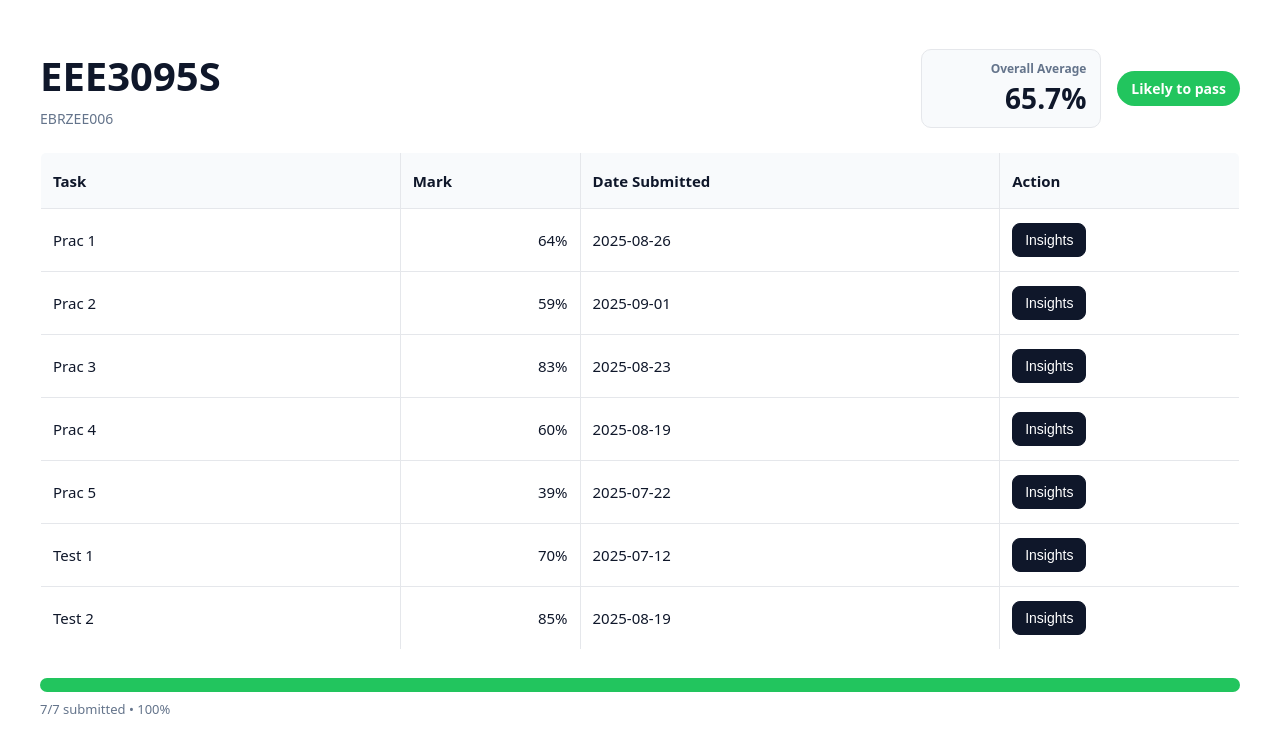
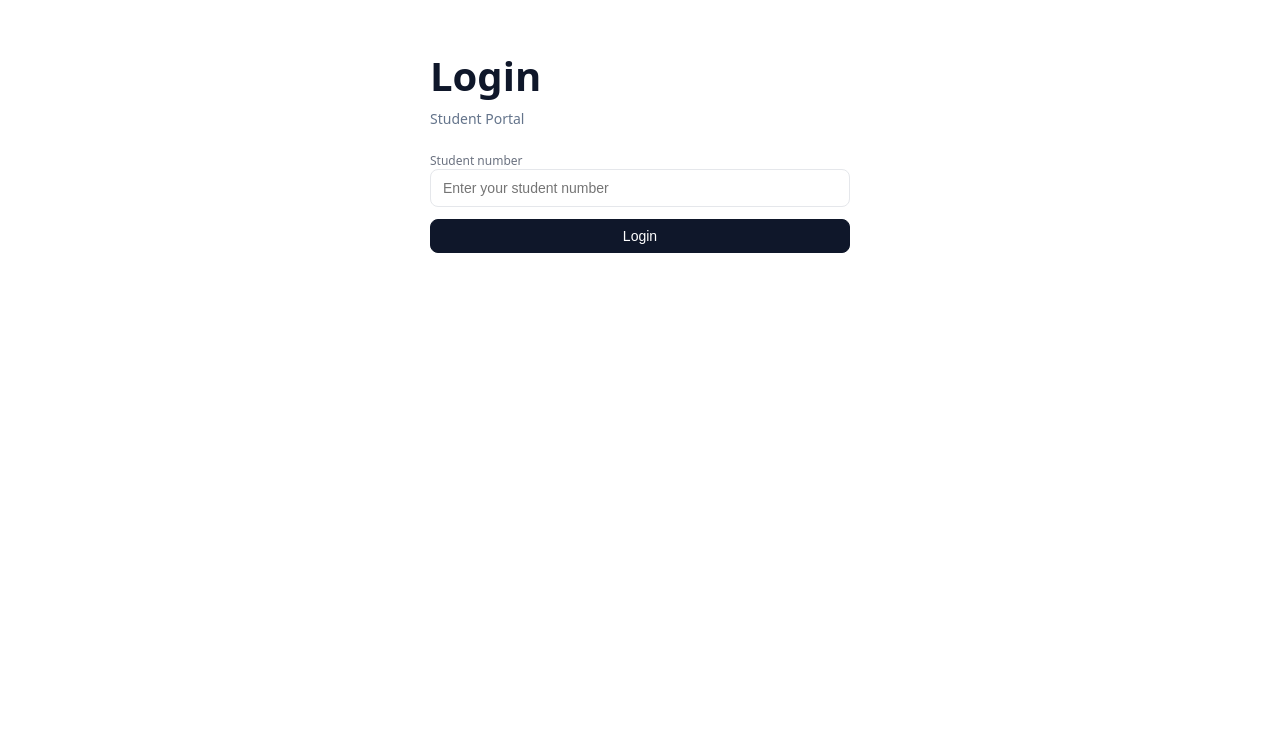
Before and after one commit to Abo6788/Intervarsity_Hackathon, a React (Vite) app in the folder src/frontend/: page / in a window 1280 px wide. Shown: the top 752 px of the page. Built offline with nearby package versions, Linux system fonts and the light colour scheme.

Commit message:
Added login page

```diff
--- a/src/frontend/src/App.tsx
+++ b/src/frontend/src/App.tsx
@@ -1,5 +1,13 @@
+import { useState } from "react";
+import LoginPage from "./LoginPage";
 import CoursePage from "./CoursePage";
 
 export default function App() {
-  return <CoursePage />;
+  const [studentId, setStudentId] = useState<string | null>(null);
+
+  return studentId ? (
+    <CoursePage studentId={studentId} />
+  ) : (
+    <LoginPage onLogin={(id: string) => setStudentId(id)} />
+  );
 }
--- a/src/frontend/src/CoursePage.tsx
+++ b/src/frontend/src/CoursePage.tsx
@@ -14,37 +14,41 @@ function randomDateWithin(daysBack: number) {
   const now = new Date();
   const past = new Date(now);
   past.setDate(now.getDate() - randomInt(0, daysBack));
-  return past.toISOString().slice(0, 10);
-}
-function makeRows(): Row[] {
-  const tasks = ["Prac 1","Prac 2","Prac 3","Prac 4","Prac 5","Test 1","Test 2"];
-  return tasks.map((task) => {
-    let mark: number;
-    const r = Math.random();
-    if (r < 0.1) mark = randomInt(86, 100);
-    else if (r > 0.9) mark = randomInt(35, 54);
-    else mark = randomInt(55, 85);
-
-    return { task, mark, dateSubmitted: randomDateWithin(90) };
-  });
+  const d = past.toISOString().split("T")[0];
+  return d;
 }
 
-function getStatus(avg: number) {
-  if (avg < 50) return { label: "At risk of failure", type: "at-risk" };
-  if (avg < 65) return { label: "Possible failure", type: "possible" };
-  return { label: "Likely to pass", type: "likely" };
+function generateRows(): Row[] {
+  const tasks = [
+    "Lab 1",
+    "Lab 2",
+    "Lab 3",
+    "Quiz 1",
+    "Quiz 2",
+    "Assignment 1",
+    "Assignment 2",
+    "Project Milestone",
+  ];
+  return tasks.map((t) => ({
+    task: t,
+    dateSubmitted: randomDateWithin(40),
+    mark: randomInt(50, 95),
+  }));
 }
 
-export default function CoursePage() {
-  const rows = useMemo(() => makeRows(), []);
+export default function CoursePage({ studentId }: { studentId: string }) {
+  const rows = useMemo(() => generateRows(), []);
   const total = rows.length;
+  const average = Math.round(
+    rows.reduce((s, r) => s + r.mark, 0) / Math.max(total, 1)
+  );
 
-  const average =
-    Math.round((rows.reduce((sum, r) => sum + r.mark, 0) / total) * 10) / 10;
+  const statusType =
+    average >= 75 ? "good" : average >= 60 ? "ok" : average >= 50 ? "warn" : "bad";
+  const statusLabel =
+    average >= 75 ? "Excellent" : average >= 60 ? "On track" : average >= 50 ? "At risk" : "Failing";
 
-  const { label: statusLabel, type: statusType } = getStatus(average);
-
-  const progressPct = 100; // assume all tasks submitted
+  const progressPct = Math.round((rows.length / total) * 100);
 
   return (
     <div className="course-page">
@@ -52,7 +56,7 @@ export default function CoursePage() {
         <header className="course-header">
           <div className="header-left">
             <h1 className="course-code">EEE3095S</h1>
-            <p className="student-id">EBRZEE006</p>
+            <p className="student-id">{studentId}</p>
           </div>
           <div className="header-right">
             <div className="avg-card">
@@ -63,43 +67,39 @@ export default function CoursePage() {
           </div>
         </header>
 
-        <table className="marks-table">
-          <colgroup>
-            <col style={{ width: "30%" }} />
-            <col style={{ width: "15%" }} />
-            <col style={{ width: "35%" }} />
-            <col style={{ width: "20%" }} />
-          </colgroup>
+        <div className="toolbar">
+          <input className="search-input" placeholder="Search assessments…" />
+          <button className="btn">Export CSV</button>
+        </div>
 
+        <div className="table-wrapper">
+          <table className="table">
             <thead>
               <tr>
                 <th>Task</th>
+                <th>Date Submitted</th>
                 <th>Mark</th>
-              <th>Date Submitted</th>
-              <th>Action</th>
               </tr>
             </thead>
-
             <tbody>
-            {rows.map((r) => (
-              <tr key={r.task}>
+              {rows.map((r, i) => (
+                <tr key={i}>
                   <td>{r.task}</td>
-                <td className="num">{r.mark}%</td>
                   <td>{r.dateSubmitted}</td>
                   <td>
-                  <button className="btn">Insights</button>
+                    <span className={`badge ${r.mark >= 75 ? "good" : r.mark >= 60 ? "ok" : r.mark >= 50 ? "warn" : "bad"}`}>
+                      {r.mark}%
+                    </span>
                   </td>
                 </tr>
               ))}
             </tbody>
           </table>
+        </div>
 
-        <div className="progress-wrapper">
+        <div className="progress">
           <div className="progress-bar">
-            <div
-              className="progress-fill"
-              style={{ width: `${progressPct}%` }}
-            />
+            <div className="progress-fill" style={{ width: `${progressPct}%` }} />
           </div>
           <div className="progress-caption">
             {total}/{total} submitted • {progressPct}%
--- /dev/null
+++ b/src/frontend/src/LoginPage.tsx
@@ -0,0 +1,58 @@
+import { useState } from "react";
+import "./CoursePage.css"; // reuse the styles from CoursePage
+
+type Props = {
+  onLogin: (studentId: string) => void; // callback to notify App.tsx
+};
+
+export default function LoginPage({ onLogin }: Props) {
+  const [studentId, setStudentId] = useState("");
+
+  const handleLogin = (e: React.FormEvent) => {
+    e.preventDefault();
+    // Accept any student number for now and pass it up
+    onLogin(studentId.trim());
+  };
+
+  return (
+    <div className="course-page">
+      <div className="course-container" style={{ maxWidth: 420 }}>
+        <header className="course-header">
+          <div className="header-left">
+            <h1 className="course-code">Login</h1>
+            <p className="student-id">Student Portal</p>
+          </div>
+        </header>
+
+        <form onSubmit={handleLogin} style={{ marginTop: 24 }}>
+          <div style={{ marginBottom: 12 }}>
+            <label
+              htmlFor="studentId"
+              style={{ display: "block", fontSize: 12, color: "#6b7280" }}
+            >
+              Student number
+            </label>
+            <input
+              id="studentId"
+              value={studentId}
+              onChange={(e) => setStudentId(e.target.value)}
+              placeholder="Enter your student number"
+              className="search-input"
+              style={{
+                width: "100%",
+                padding: "10px 12px",
+                borderRadius: 8,
+                border: "1px solid #e5e7eb",
+                fontSize: "14px",
+              }}
+            />
+          </div>
+
+          <button type="submit" className="btn" style={{ width: "100%" }}>
+            Login
+          </button>
+        </form>
+      </div>
+    </div>
+  );
+}
```
Lines whose indentation alone changed are shown as unchanged.
